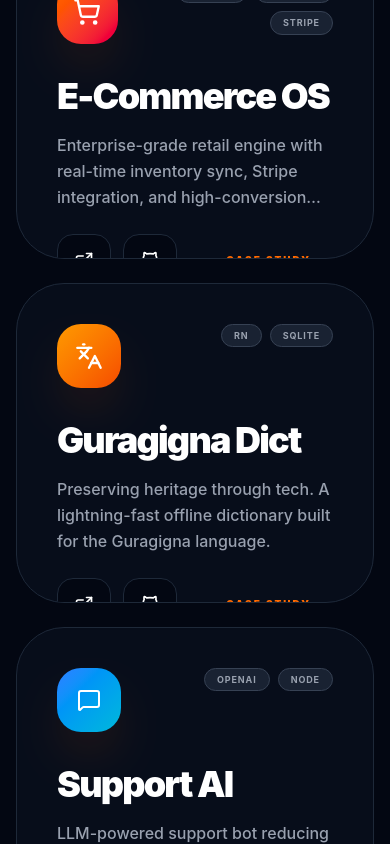
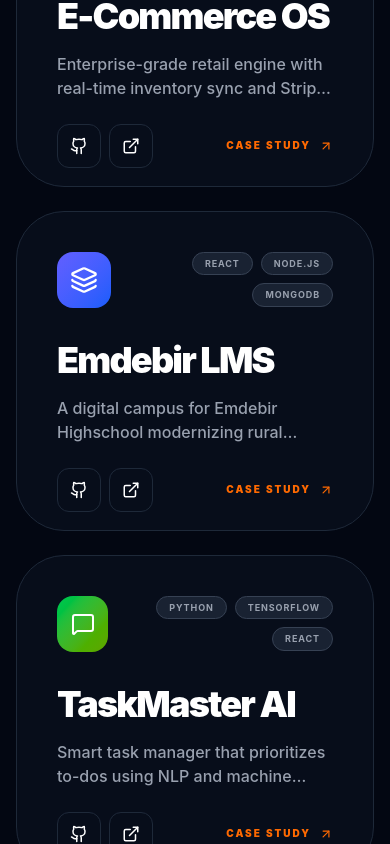
Before and after one commit to IbnuShemsudin/myportfolio2, a React (Vite) app: page / in a window 390 px wide. Shown: the part 3780-4624 px from the top of the page. Built offline with nearby package versions, Linux system fonts and the light colour scheme.

Commit message:
updated the project section

```diff
--- a/src/components/Projects.jsx
+++ b/src/components/Projects.jsx
@@ -1,5 +1,6 @@
 import React, { useState } from 'react';
-import { motion as m, AnimatePresence } from 'framer-motion';import {
+import { motion as m, AnimatePresence } from 'framer-motion';
+import {
     Github,
     ExternalLink,
     ShoppingCart,
@@ -8,14 +9,14 @@
     Utensils,
     Languages,
     Layers,
-    ArrowUpRight
+    ArrowUpRight,
+    X,
+    CheckCircle2
 } from 'lucide-react';
-
-
-    // ... rest of your code
 
 const Projects = ({ darkMode }) => {
     const [filter, setFilter] = useState('All');
+    const [selectedProject, setSelectedProject] = useState(null);
 
     const categories = ['All', 'Web', 'Mobile', 'AI'];
 
@@ -24,18 +25,50 @@
             id: 1,
             title: "E-Commerce OS",
             category: "Web",
-            desc: "Enterprise-grade retail engine with real-time inventory sync, Stripe integration, and high-conversion UX.",
+            desc: "Enterprise-grade retail engine with real-time inventory sync and Stripe integration.",
+            longDesc: "A robust retail solution built for high-scale traffic. It includes a custom-built dashboard for inventory management, real-time analytics, and a seamless Stripe-powered checkout experience optimized for mobile conversions.",
             tech: ["Next.js", "Tailwind", "Stripe"],
+            features: ["Real-time Inventory Sync", "Multi-currency Support", "Advanced Admin Analytics"],
+            image: "https://images.unsplash.com/photo-1557821552-17105176677c?q=80&w=2000",
             size: "md:col-span-2 md:row-span-2",
             color: "from-orange-500 to-rose-600",
             icon: <ShoppingCart size={28} />,
         },
         {
+            id: 6,
+            title: "Emdebir LMS",
+            category: "Web",
+            desc: "A digital campus for Emdebir Highschool modernizing rural education access.",
+            longDesc: "This Learning Management System was designed to provide students and teachers in rural Ethiopia with digital access to curriculum materials, automated grade tracking, and offline-capable resource sharing.",
+            tech: ["React", "Node.js", "MongoDB"],
+            features: ["Offline Resource Access", "Automated Gradebook", "Student Performance Reports"],
+            image: "https://images.unsplash.com/photo-1501504905252-473c47e087f8?q=80&w=2000",
+            size: "md:col-span-1 md:row-span-2",
+            color: "from-indigo-500 to-blue-600",
+            icon: <Layers size={28} />,
+        },
+        {
+            id: 7,
+            title: "TaskMaster AI",
+            category: "AI",
+            desc: "Smart task manager that prioritizes to-dos using NLP and machine learning.",
+            longDesc: "TaskMaster uses Natural Language Processing to categorize user input and a custom ML model to rank tasks based on urgency and historical completion patterns.",
+            tech: ["Python", "TensorFlow", "React"],
+            features: ["NLP Task Input", "Predictive Scheduling", "Focus Mode Timer"],
+            image: "https://images.unsplash.com/photo-1677442136019-21780ecad995?q=80&w=2000",
+            size: "md:col-span-1 md:row-span-1",
+            color: "from-green-500 to-lime-600",
+            icon: <MessageSquare size={24} />,
+        },
+        {
             id: 2,
             title: "Guragigna Dict",
             category: "Mobile",
-            desc: "Preserving heritage through tech. A lightning-fast offline dictionary built for the Guragigna language.",
+            desc: "Preserving heritage through tech. Fast offline dictionary for the Guragigna language.",
+            longDesc: "A linguistically accurate, lightning-fast mobile dictionary designed to preserve the Guragigna language. Built with performance in mind, it works entirely offline with a local SQLite database.",
             tech: ["RN", "SQLite"],
+            features: ["Instant Search", "Audio Pronunciations", "Favorites Collection"],
+            image: "https://images.unsplash.com/photo-1512428559087-560fa5ceab42?q=80&w=2000",
             size: "md:col-span-1 md:row-span-2",
             color: "from-amber-500 to-orange-600",
             icon: <Languages size={28} />,
@@ -44,8 +77,11 @@
             id: 3,
             title: "Support AI",
             category: "AI",
-            desc: "LLM-powered support bot reducing response times by 60% through context-aware NLP.",
-            tech: ["OpenAI", "Node"],
+            desc: "LLM-powered support bot reducing response times by 60% with context-aware NLP.",
+            longDesc: "An intelligent support layer that integrates with existing helpdesks. It scans your documentation and provides instant, accurate answers to customers using RAG (Retrieval-Augmented Generation).",
+            tech: ["OpenAI", "Node", "VectorDB"],
+            features: ["RAG Architecture", "Human-in-the-loop handoff", "Multi-language Support"],
+            image: "https://images.unsplash.com/photo-1531746790731-6c087fecd05a?q=80&w=2000",
             size: "md:col-span-1 md:row-span-1",
             color: "from-blue-500 to-cyan-500",
             icon: <MessageSquare size={24} />,
@@ -54,22 +90,15 @@
             id: 4,
             title: "Mamme Ecosystem",
             category: "Web",
-            desc: "End-to-end restaurant management suite—from digital menus to kitchen workflow automation.",
+            desc: "Full restaurant management suite—from digital menus to kitchen automation.",
+            longDesc: "A comprehensive solution for the food service industry. It manages everything from the customer-facing QR menu to the kitchen display system (KDS) and inventory alerts.",
             tech: ["MERN", "Socket.io"],
+            features: ["Real-time Order Sync", "Staff Scheduling", "QR Code Generation"],
+            image: "https://images.unsplash.com/photo-1556742049-04ff4361cc5a?q=80&w=2000",
             size: "md:col-span-2 md:row-span-1",
             color: "from-emerald-500 to-teal-600",
             icon: <Utensils size={24} />,
-        },
-        {
-            id: 5,
-            title: "DevConnect",
-            category: "Mobile",
-            desc: "A social platform connecting developers worldwide to collaborate, share, and grow together.",
-            tech: ["React Native", "Firebase"],
-            size: "md:col-span-1 md:row-span-1",
-            color: "from-violet-500 to-purple-600",
-            icon: <Layout size={24} />,
-        },
+        }
     ];
 
     const filteredProjects = filter === 'All'
@@ -95,25 +124,16 @@
                         <h2 className={`text-6xl md:text-7xl font-black tracking-tighter ${darkMode ? 'text-white' : 'text-gray-900'}`}>
                             Proven <span className="text-orange-500">Impact.</span>
                         </h2>
-                        <p className={`max-w-lg text-lg font-medium ${darkMode ? 'text-gray-400' : 'text-gray-600'}`}>
-                            Architecture and development focusing on <span className="text-orange-500">scalability</span> and <span className="text-orange-500">performance</span>.
-                        </p>
                     </m.div>
 
                     {/* Filter Tabs */}
-                    <m.div
-                        initial={{ opacity: 0, y: 20 }}
-                        whileInView={{ opacity: 1, y: 0 }}
-                        className={`flex p-1.5 rounded-2xl border backdrop-blur-md ${darkMode ? 'bg-gray-900/50 border-gray-800' : 'bg-gray-100/50 border-gray-200'}`}
-                    >
+                    <div className={`flex p-1.5 rounded-2xl border backdrop-blur-md ${darkMode ? 'bg-gray-900/50 border-gray-800' : 'bg-gray-100/50 border-gray-200'}`}>
                         {categories.map((cat) => (
                             <button
                                 key={cat}
                                 onClick={() => setFilter(cat)}
                                 className={`relative px-8 py-3 text-[10px] font-black uppercase tracking-[0.2em] transition-all duration-300 rounded-xl ${
-                                    filter === cat
-                                    ? 'text-white'
-                                    : darkMode ? 'text-gray-500 hover:text-white' : 'text-gray-500 hover:text-gray-900'
+                                    filter === cat ? 'text-white' : 'text-gray-500 hover:text-orange-500'
                                 }`}
                             >
                                 {filter === cat && (
@@ -126,7 +146,7 @@
                                 {cat}
                             </button>
                         ))}
-                    </m.div>
+                    </div>
                 </div>
 
                 {/* Bento Grid */}
@@ -139,23 +159,17 @@
                                 initial={{ opacity: 0, y: 20 }}
                                 animate={{ opacity: 1, y: 0 }}
                                 exit={{ opacity: 0, scale: 0.9 }}
-                                transition={{ duration: 0.4 }}
                                 whileHover={{ y: -8 }}
                                 className={`group relative rounded-[3rem] p-10 border overflow-hidden flex flex-col justify-between ${project.size}
-                                    ${darkMode ? 'bg-gray-900/40 border-gray-800' : 'bg-white border-gray-100 shadow-xl shadow-gray-200/20'}
-                                    transition-all duration-500`}
+                                    ${darkMode ? 'bg-gray-900/40 border-gray-800' : 'bg-white border-gray-100 shadow-xl shadow-gray-200/20'}`}
                             >
-                                {/* Animated Glow Background */}
                                 <div className={`absolute -right-24 -top-24 w-80 h-80 bg-gradient-to-br ${project.color} opacity-0 group-hover:opacity-20 blur-[80px] transition-opacity duration-700`} />
 
                                 <div className="relative z-10">
                                     <div className="flex justify-between items-start mb-8">
-                                        <m.div
-                                            whileHover={{ rotate: 12, scale: 1.1 }}
-                                            className={`w-16 h-16 rounded-[1.5rem] flex items-center justify-center text-white bg-gradient-to-br ${project.color} shadow-2xl shadow-orange-500/20`}
-                                        >
+                                        <div className={`w-14 h-14 rounded-2xl flex items-center justify-center text-white bg-gradient-to-br ${project.color}`}>
                                             {project.icon}
-                                        </m.div>
+                                        </div>
                                         <div className="flex flex-wrap gap-2 justify-end">
                                             {project.tech.map((t, i) => (
                                                 <span key={i} className={`px-3 py-1 rounded-full text-[9px] font-bold uppercase tracking-widest border ${darkMode ? 'border-gray-700 bg-gray-800/80 text-gray-400' : 'border-gray-200 bg-gray-50 text-gray-500'}`}>
@@ -164,33 +178,90 @@
                                             ))}
                                         </div>
                                     </div>
-
-                                    <h3 className={`text-4xl font-black mb-4 tracking-tighter ${darkMode ? 'text-white' : 'text-gray-900'}`}>
-                                        {project.title}
-                                    </h3>
-                                    <p className={`text-base leading-relaxed line-clamp-3 font-medium ${darkMode ? 'text-gray-400' : 'text-gray-600'}`}>
-                                        {project.desc}
-                                    </p>
+                                    <h3 className={`text-4xl font-black mb-4 tracking-tighter ${darkMode ? 'text-white' : 'text-gray-900'}`}>{project.title}</h3>
+                                    <p className={`text-base line-clamp-2 font-medium ${darkMode ? 'text-gray-400' : 'text-gray-600'}`}>{project.desc}</p>
                                 </div>
 
                                 <div className="flex items-center justify-between pt-6 mt-auto relative z-10">
-                                    <div className="flex gap-3">
-                                        <m.a whileHover={{ scale: 1.1 }} whileTap={{ scale: 0.9 }} href="#" className={`p-4 rounded-2xl transition-all border ${darkMode ? 'border-gray-800 bg-gray-950 text-white hover:bg-orange-500' : 'bg-white border-gray-100 text-gray-900 hover:bg-orange-500 hover:text-white shadow-sm'}`}>
-                                            <ExternalLink size={20} />
-                                        </m.a>
-                                        <m.a whileHover={{ scale: 1.1 }} whileTap={{ scale: 0.9 }} href="#" className={`p-4 rounded-2xl transition-all border ${darkMode ? 'border-gray-800 bg-gray-950 text-white hover:bg-orange-500' : 'bg-white border-gray-100 text-gray-900 hover:bg-orange-500 hover:text-white shadow-sm'}`}>
-                                            <Github size={20} />
-                                        </m.a>
+                                    <div className="flex gap-2">
+                                        <a href="#" className={`p-3 rounded-xl border ${darkMode ? 'border-gray-800 text-white' : 'border-gray-100'}`}><Github size={18}/></a>
+                                        <a href="#" className={`p-3 rounded-xl border ${darkMode ? 'border-gray-800 text-white' : 'border-gray-100'}`}><ExternalLink size={18}/></a>
                                     </div>
-                                    <div className="group/btn flex items-center gap-2 cursor-pointer">
+                                    <button
+                                        onClick={() => setSelectedProject(project)}
+                                        className="group/btn flex items-center gap-2 cursor-pointer"
+                                    >
                                         <span className="text-[10px] font-black uppercase tracking-[0.2em] text-orange-500">Case Study</span>
                                         <ArrowUpRight size={14} className="text-orange-500 group-hover/btn:translate-x-1 group-hover/btn:-translate-y-1 transition-transform" />
-                                    </div>
+                                    </button>
                                 </div>
                             </m.div>
                         ))}
                     </AnimatePresence>
                 </m.div>
+
+                {/* Project Modal */}
+                <AnimatePresence>
+                    {selectedProject && (
+                        <div className="fixed inset-0 z-[100] flex items-center justify-center p-4 md:p-8">
+                            <m.div
+                                initial={{ opacity: 0 }} animate={{ opacity: 1 }} exit={{ opacity: 0 }}
+                                onClick={() => setSelectedProject(null)}
+                                className="absolute inset-0 bg-black/80 backdrop-blur-xl"
+                            />
+
+                            <m.div
+                                initial={{ opacity: 0, scale: 0.9, y: 20 }}
+                                animate={{ opacity: 1, scale: 1, y: 0 }}
+                                exit={{ opacity: 0, scale: 0.9, y: 20 }}
+                                className={`relative w-full max-w-5xl max-h-[90vh] overflow-y-auto rounded-[3rem] shadow-2xl ${darkMode ? 'bg-gray-900 text-white' : 'bg-white text-gray-900'}`}
+                            >
+                                <div className="relative h-64 md:h-96 w-full overflow-hidden">
+                                    <img src={selectedProject.image} alt={selectedProject.title} className="w-full h-full object-cover" />
+                                    <div className={`absolute inset-0 bg-gradient-to-t ${darkMode ? 'from-gray-900' : 'from-white'} to-transparent`} />
+                                    <button onClick={() => setSelectedProject(null)} className="absolute top-6 right-6 p-3 rounded-full bg-black/20 backdrop-blur-md text-white"><X size={20} /></button>
+                                </div>
+
+                                <div className="p-8 md:p-12 -mt-20 relative z-10">
+                                    <div className="grid md:grid-cols-2 gap-12">
+                                        <div>
+                                            <div className={`w-16 h-16 rounded-2xl mb-6 flex items-center justify-center text-white bg-gradient-to-br ${selectedProject.color} shadow-lg`}>
+                                                {selectedProject.icon}
+                                            </div>
+                                            <h2 className="text-5xl font-black tracking-tighter mb-4">{selectedProject.title}</h2>
+                                            <p className={`text-lg leading-relaxed mb-8 ${darkMode ? 'text-gray-400' : 'text-gray-600'}`}>{selectedProject.longDesc}</p>
+                                            <div className="flex flex-wrap gap-2">
+                                                {selectedProject.tech.map(t => (
+                                                    <span key={t} className="px-3 py-1 bg-orange-500/10 text-orange-500 text-[10px] font-bold rounded-full uppercase tracking-widest border border-orange-500/20">{t}</span>
+                                                ))}
+                                            </div>
+                                        </div>
+
+                                        <div className={`rounded-[2rem] p-8 border ${darkMode ? 'bg-gray-950/50 border-gray-800' : 'bg-gray-50 border-gray-200'}`}>
+                                            <h4 className="text-xs font-black uppercase tracking-[0.3em] text-orange-500 mb-6">Key Engineering Features</h4>
+                                            <ul className="space-y-4">
+                                                {selectedProject.features?.map((f, i) => (
+                                                    <li key={i} className="flex items-start gap-3 text-sm font-medium">
+                                                        <CheckCircle2 size={18} className="text-orange-500 mt-0.5 shrink-0" />
+                                                        <span className={darkMode ? 'text-gray-300' : 'text-gray-700'}>{f}</span>
+                                                    </li>
+                                                ))}
+                                            </ul>
+                                            <div className="mt-10 pt-8 border-t border-gray-800/10 flex gap-4">
+                                                <button className="flex-1 py-4 rounded-2xl bg-orange-500 hover:bg-orange-600 text-white font-bold flex items-center justify-center gap-2 transition-transform active:scale-95 shadow-lg shadow-orange-500/20">
+                                                    Live Demo <ExternalLink size={18}/>
+                                                </button>
+                                                <button className={`p-4 rounded-2xl border ${darkMode ? 'border-gray-800' : 'border-gray-200'} transition-colors hover:bg-orange-500 hover:text-white`}>
+                                                    <Github size={20}/>
+                                                </button>
+                                            </div>
+                                        </div>
+                                    </div>
+                                </div>
+                            </m.div>
+                        </div>
+                    )}
+                </AnimatePresence>
             </div>
         </section>
     );
--- a/src/components/Testimonials.jsx
+++ b/src/components/Testimonials.jsx
@@ -4,22 +4,22 @@
 
 const testimonials = [
     {
-        name: "James Wilson",
-        role: "CEO at TechFlow",
+        name: "Gurmessa Kedir",
+        role: "CEO, Tech Innovations",
         content: "Abdurezak is a top-tier engineer. He delivered our MVP three weeks ahead of schedule with code quality that exceeded our expectations.",
-        avatar: "https://api.dicebear.com/7.x/avataaars/svg?seed=James"
+        avatar: "https://api.dicebear.com/7.x/avataaars/svg?seed=Gurmessa"
     },
     {
-        name: "Sarah Chen",
-        role: "Product Manager",
+        name: "Hayatudin Jemal",
+        role: "CEO, MelaVerse Tech",
         content: "The attention to detail in the UI/UX is incredible. Our conversion rate increased by 40% after the redesign he implemented.",
-        avatar: "https://api.dicebear.com/7.x/avataaars/svg?seed=Sarah"
+        avatar: "https://api.dicebear.com/7.x/avataaars/svg?seed=Hayatudin"
     },
     {
-        name: "Marcus Thorne",
+        name: "Kenenisa Meiso",
         role: "Senior Developer",
         content: "A brilliant collaborator. His mastery of the MERN stack and clean architectural patterns made him an asset to our team.",
-        avatar: "https://api.dicebear.com/7.x/avataaars/svg?seed=Marcus"
+        avatar: "https://api.dicebear.com/7.x/avataaars/svg?seed=Kenenisa"
     }
 ];
 
@@ -29,6 +29,11 @@
     { name: "MongoDB", url: "https://upload.wikimedia.org/wikipedia/commons/9/93/MongoDB_Logo.svg" },
     { name: "Tailwind", url: "https://upload.wikimedia.org/wikipedia/commons/d/d5/Tailwind_CSS_Logo.svg" },
     { name: "Vercel", url: "https://upload.wikimedia.org/wikipedia/commons/5/5e/Vercel_logo_black.svg" },
+    // { name: "Framer", url: "https://upload.wikimedia.org/wikipedia/commons/3/33/Framer_logo.svg" },
+    { name: "Django", url: "https://upload.wikimedia.org/wikipedia/commons/7/75/Django_logo.svg" },
+    { name: "Python", url: "https://upload.wikimedia.org/wikipedia/commons/c/c3/Python-logo-notext.svg" },
+    { name: "React Native", url: "https://upload.wikimedia.org/wikipedia/commons/a/a7/React-icon.svg" },
+
 ];
 
 const Testimonials = ({ darkMode }) => {
```
